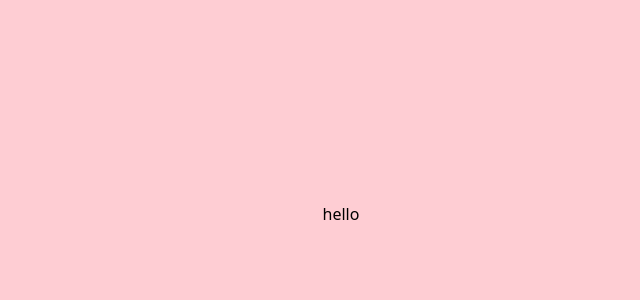
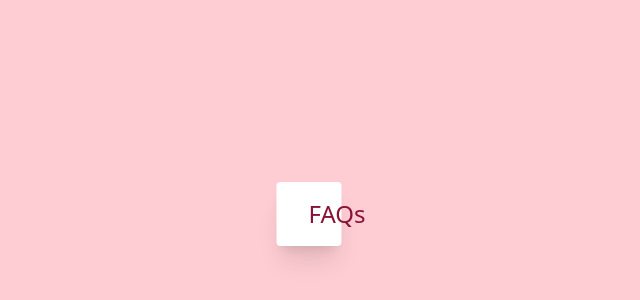
Before and after one commit to NaifIT11/react-faq-accordion-with-WAI-ARIA, a Next.js app: page / in a window 1280 px wide. Shown: the part 186-486 px from the top of the page, without its empty margins (299-939 px from the left). Built offline with nearby package versions, Linux system fonts and the light colour scheme.

Commit message:
developing Faq Container component

```diff
--- a/src/app/components/Faq.tsx
+++ b/src/app/components/Faq.tsx
@@ -2,13 +2,17 @@ import { Sparkle } from "lucide-react";
 
 
 
-export
+export function Faq({children}: {children: React.ReactNode}){
+    return (
+        <div className="w-1/2 p-4 flex flex-col gap-4 rounded bg-white shadow-xl">{children}</div>
+    )
+}
 
 
 export function FaqHeader({title}: {title: string}){
     return (
         <div className="flex gap-4">
-            <Sparkle className="size-6 text-rose-300" />
+            <Sparkle className="size-6 text-rose-900" />
             <h1 className="text-2xl text-rose-900">{title}</h1>
         </div>
     )
--- a/src/app/components/Main.tsx
+++ b/src/app/components/Main.tsx
@@ -1,3 +1,4 @@
+import { Faq, FaqHeader } from "./Faq";
 
 
 
@@ -5,6 +6,8 @@
 
 export default function MainComponent(){
     return (
-        <h1>hello</h1>
+        <Faq>
+            <FaqHeader title="FAQs" />
+        </Faq>
     )
 }
```
